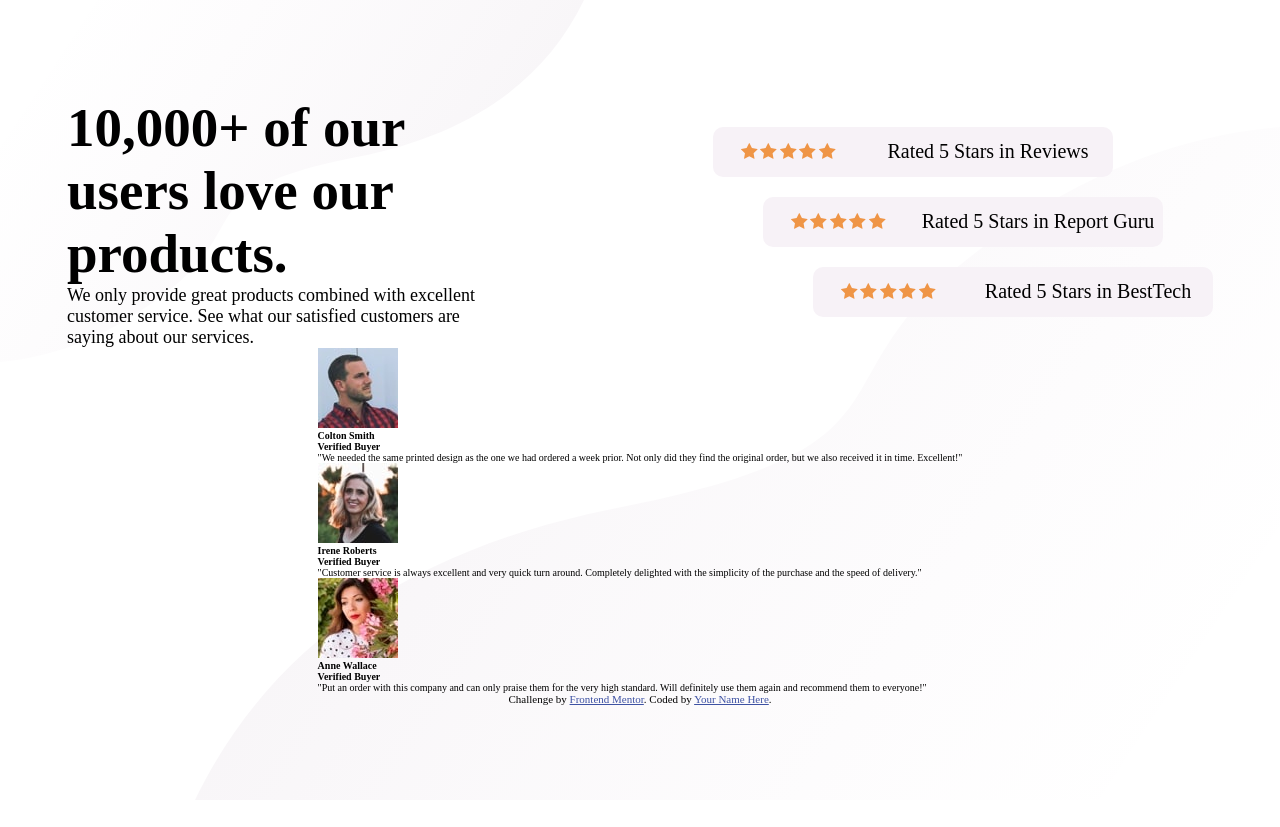
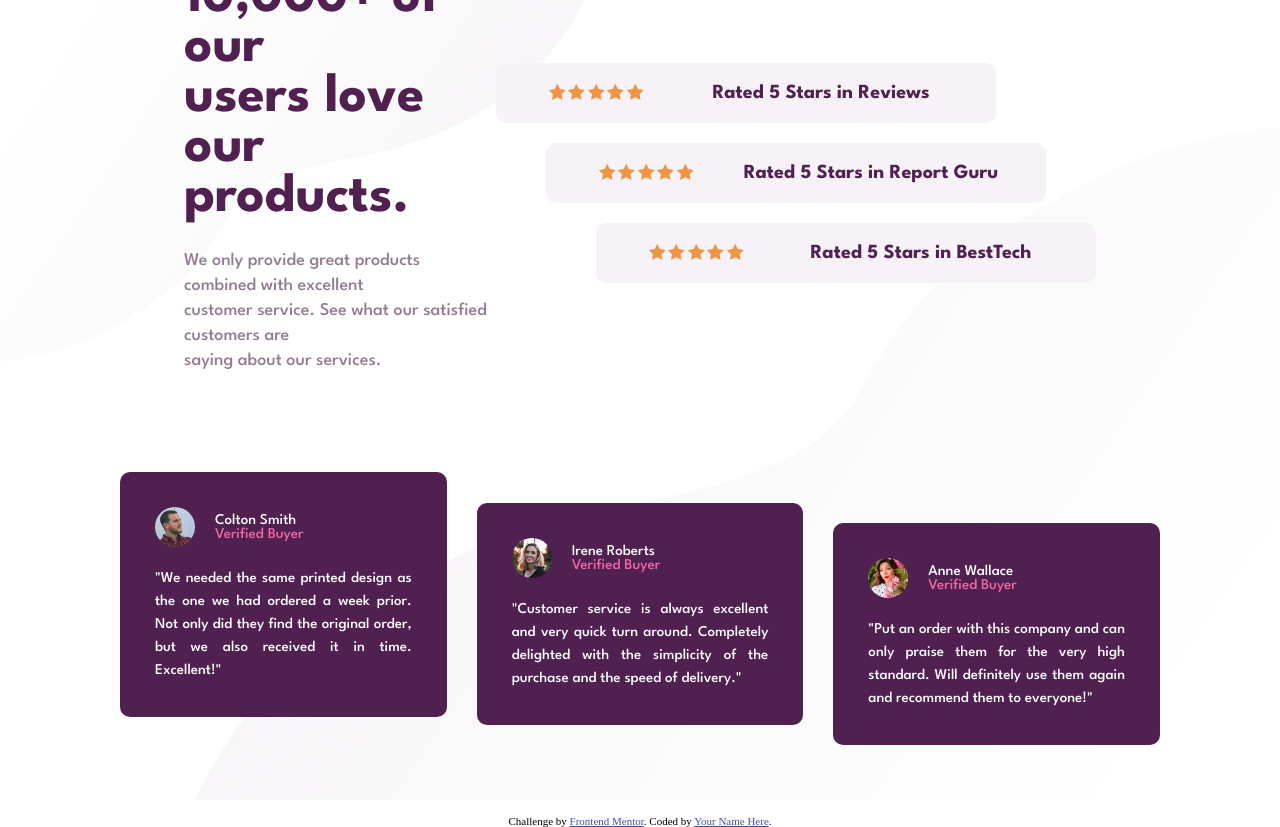
Before and after one commit to davidperez17/FrontendFundamentals-Tarde-2022, a plain HTML site: page social-proof-section-master/index.html in a window 1280 px wide. Before the commit the page ends 800 px from the top, so only its background shows below. Drawn offline with Linux system fonts and the light colour scheme.

Commit message:
se finalizo el ejercico de la clase

```diff
--- a/social-proof-section-master/style.css
+++ b/social-proof-section-master/style.css
@@ -42,31 +42,42 @@ body {
   background-repeat: no-repeat;
 
   flex-direction: column;
+  gap: 70px;
+  padding: 120px;
 }
 
 .info {
   width: 100%;
 
   display: flex;
-  justify-content: space-around;
+  justify-content: center;
   align-items: center;
 }
 
 /* Texto */
 .texto {
-  width: 40%;
+  width: 30%;
+  font-family: var(--fontMain);
 }
 
 .texto > h1 {
   font-size: 5.5rem;
+  color: var(--VeryDarkMagenta);
+  font-weight: 700;
+  line-height: 50px;
 }
 
 .texto > p {
   font-size: 1.8rem;
+  color: var(--DarkGrayishMagenta);
+  font-weight: 500;
+
+  line-height: 25px;
+  margin-top: 25px;
 }
 
 .rating {
-  width: 500px;
+  width: 600px;
 
   display: flex;
   justify-content: center;
@@ -77,15 +88,15 @@ body {
 }
 
 .rating-items {
-  width: 400px;
-  height: 50px;
+  width: 500px;
+  height: 60px;
   display: flex;
-  justify-content: space-between;
+  justify-content: center;
   align-items: center;
 
   border-radius: 10px;
-
   background-color: var(--LightGrayishMagenta);
+  font-family: var(--fontMain);
 }
 
 .rateItem-1 {
@@ -107,13 +118,78 @@ body {
 }
 
 .rating-items p {
-  width: 250px;
+  width: 300px;
 
-  text-align: left;
   font-size: 2rem;
   text-align: center;
+  color: var(--VeryDarkMagenta);
+  font-weight: 700;
 }
 /* Finalización texto */
+
+/* Testimonios */
+
+.testimonials {
+  width: 100%;
+  height: auto;
+
+  display: flex;
+  justify-content: center;
+  align-items: center;
+  gap: 30px;
+}
+
+.testimonials div:nth-child(2) {
+  margin-top: 40px;
+}
+
+.testimonials div:nth-child(3) {
+  margin-top: 80px;
+}
+
+.card {
+  width: 350px;
+
+  padding: 35px;
+  background-color: var(--VeryDarkMagenta);
+  color: white;
+
+  font-family: var(--fontMain);
+  border-radius: 10px;
+}
+
+.user {
+  width: 100%;
+
+  display: flex;
+  justify-content: flex-start;
+  align-items: center;
+  gap: 20px;
+}
+
+.user img {
+  width: 40px;
+  border-radius: 50%;
+}
+
+.user h4 {
+  font-size: 1.5rem;
+  font-weight: 500;
+}
+
+.user span {
+  color: var(--SoftPink);
+  font-weight: 500;
+}
+
+.card p {
+  margin-top: 20px;
+  font-size: 1.5rem;
+  font-weight: 500;
+  text-align: justify;
+
+  line-height: 23px;
+}
 
 /* atibutos */
 .attribution {
```
Also changed, not shown: social-proof-section-master/index.html (+1 -1 lines).
